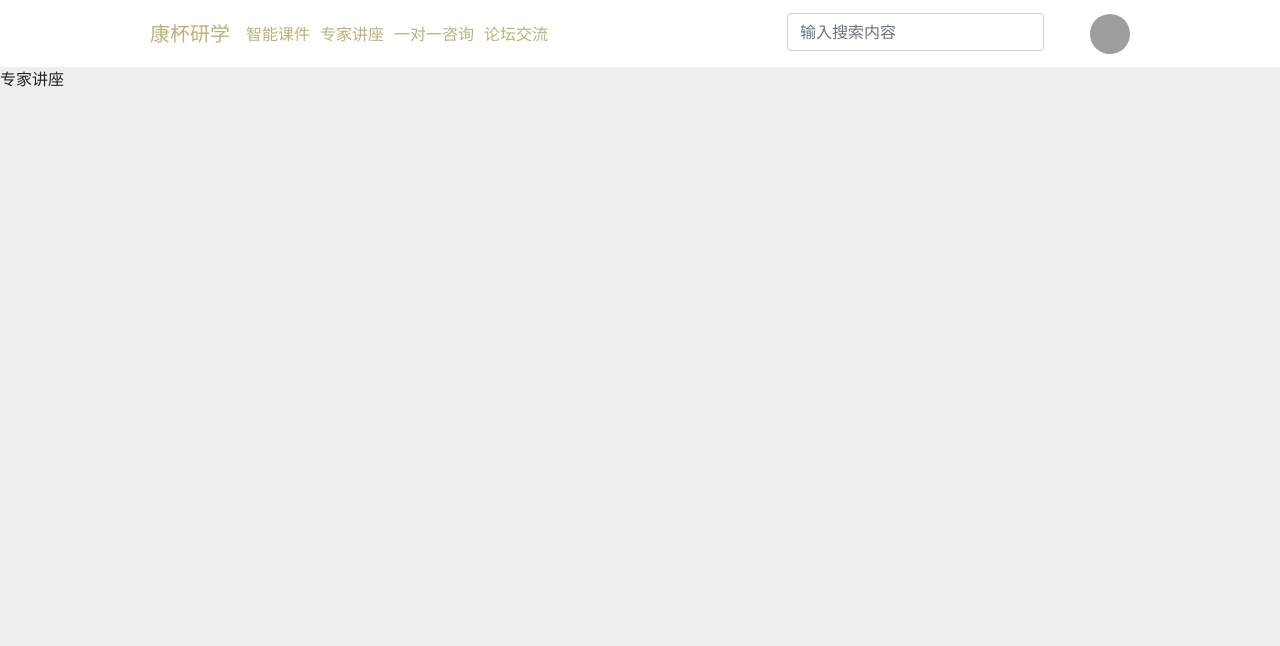
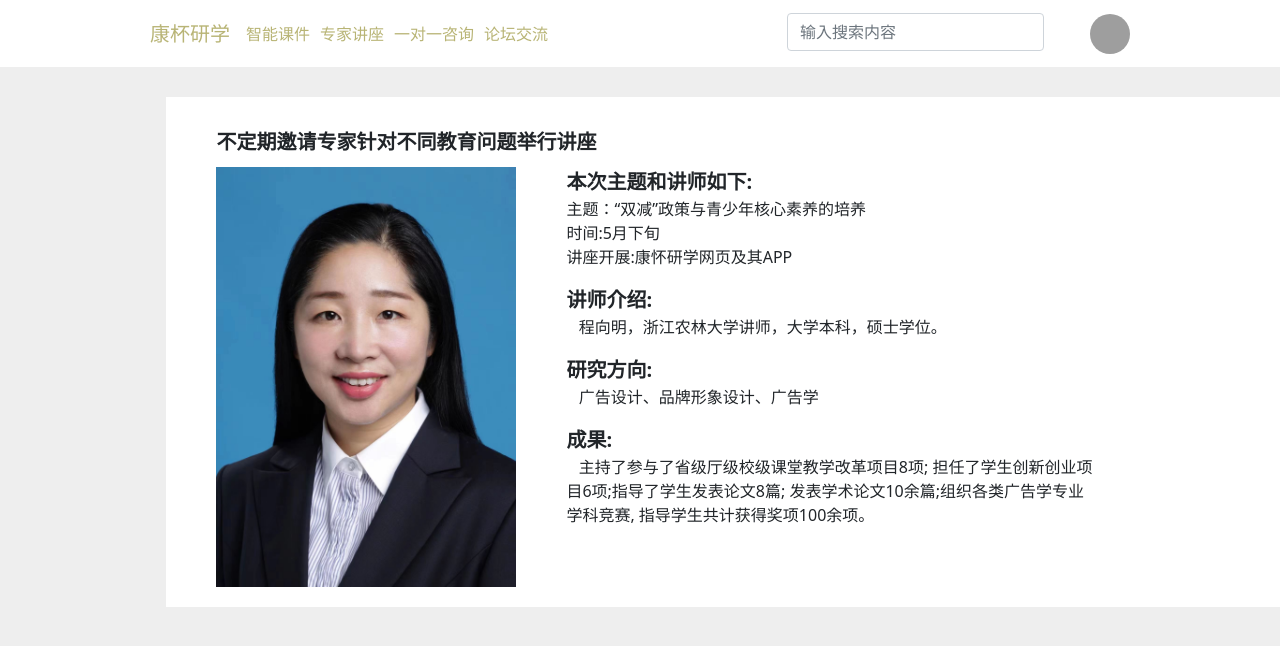
Before and after one commit to Mioayaya/east-lake, a Vue app in the folder createapp/: page /teacherview in a window 1280 px wide. Shown: the top 646 px of the page. Built offline with nearby package versions, Linux system fonts and the light colour scheme; grey boxes are pictures that could not be loaded.

Commit message:
专家讲座

```diff
--- a/createapp/src/views/TeacherView.vue
+++ b/createapp/src/views/TeacherView.vue
@@ -1,14 +1,15 @@
 <template>
     <top-nav></top-nav>
-    专家讲座
+    <teach-top></teach-top>
 </template>
 
 <script>
 import TopNav from '@/components/homeview/topNav.vue'
+import TeachTop from '@/components/teacherview/teachTop.vue'
 export default {
     name:'TeacherView',
     components:{
-        TopNav,
+        TopNav,TeachTop
     }
 }
 </script>
```
